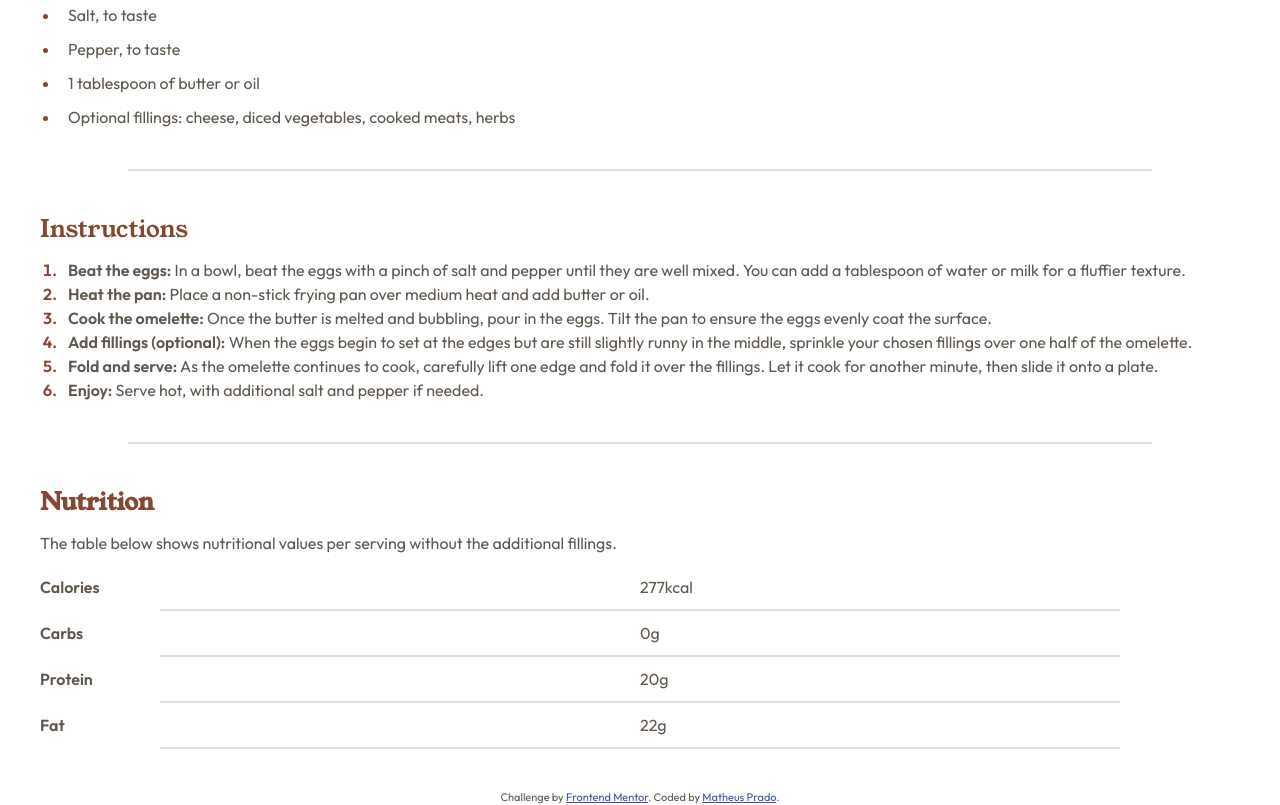
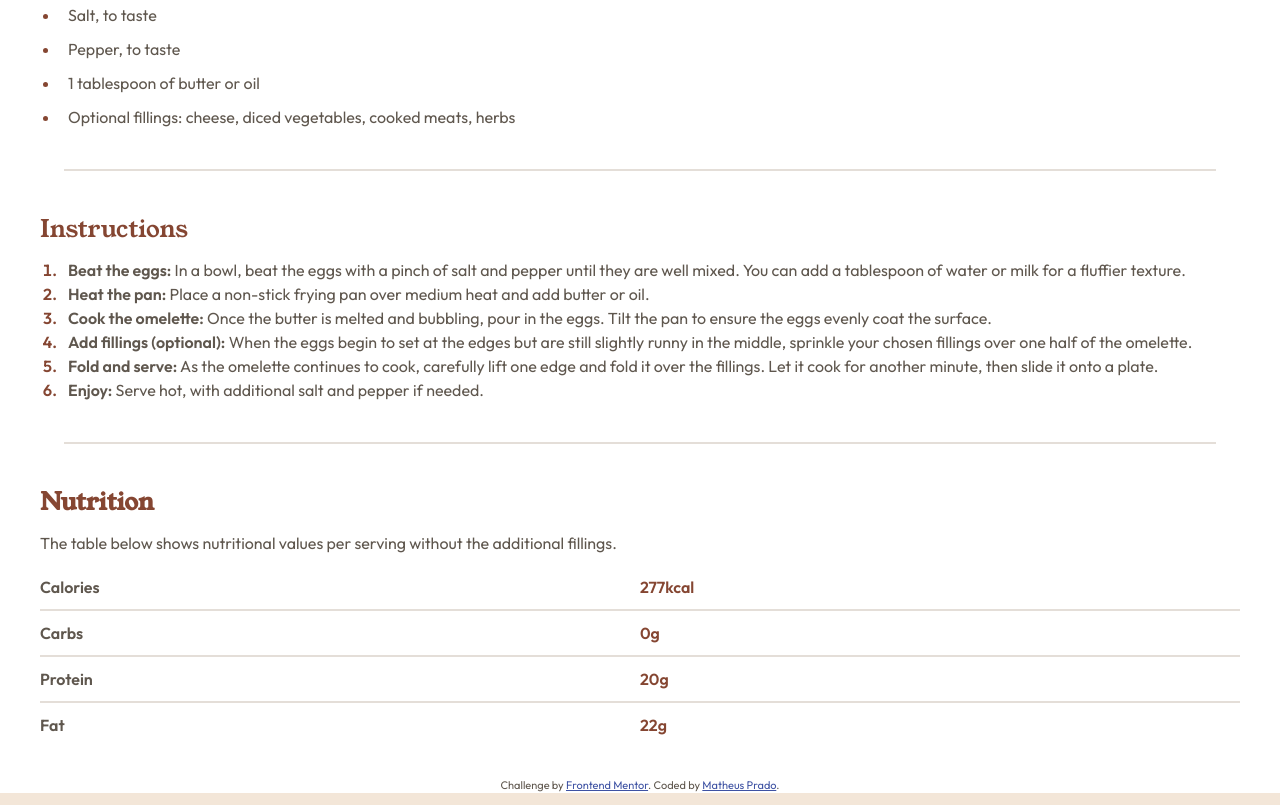
Before and after one commit to matheusprado1/recipe-page-main, a plain HTML site: page index.html in a window 1280 px wide. Shown: the part 1072-1877 px from the top of the page. Drawn offline with Linux system fonts and the light colour scheme.

Commit message:
feat: update design

```diff
--- a/index.html
+++ b/index.html
@@ -86,22 +86,21 @@
           <p>Calories</p>
           <span>277kcal</span>
         </div>
-        <div class="border"></div>
+        <div class="border-table"></div>
         <div class="table-item">
           <p>Carbs</p>
           <span>0g</span>
         </div>
-        <div class="border"></div>
+        <div class="border-table"></div>
         <div class="table-item">
           <p>Protein</p>
           <span>20g</span>
         </div>
-        <div class="border"></div>
+        <div class="border-table"></div>
         <div class="table-item">
           <p>Fat</p>
           <span>22g</span>
         </div>
-        <div class="border"></div>
     </section>
     </div>
     <div class="attribution">
--- a/style.css
+++ b/style.css
@@ -141,7 +141,7 @@ body {
 
 .border {
   border: 1px solid var(--stone-150);
-  width: 80%;
+  width: 90%;
   margin: 0 auto;
 }
 
@@ -181,6 +181,17 @@ body {
   width: 50%;
 }
 
+.table-item span {
+  color: var(--brown-800);
+  font-weight: 600;
+}
+
+.border-table {
+  border: 1px solid var(--stone-150);
+  width: 100%;
+  margin: 0 auto;
+}
+
 @media (min-width: 1440px) {
   .main-container {
     width: 50%;
```
